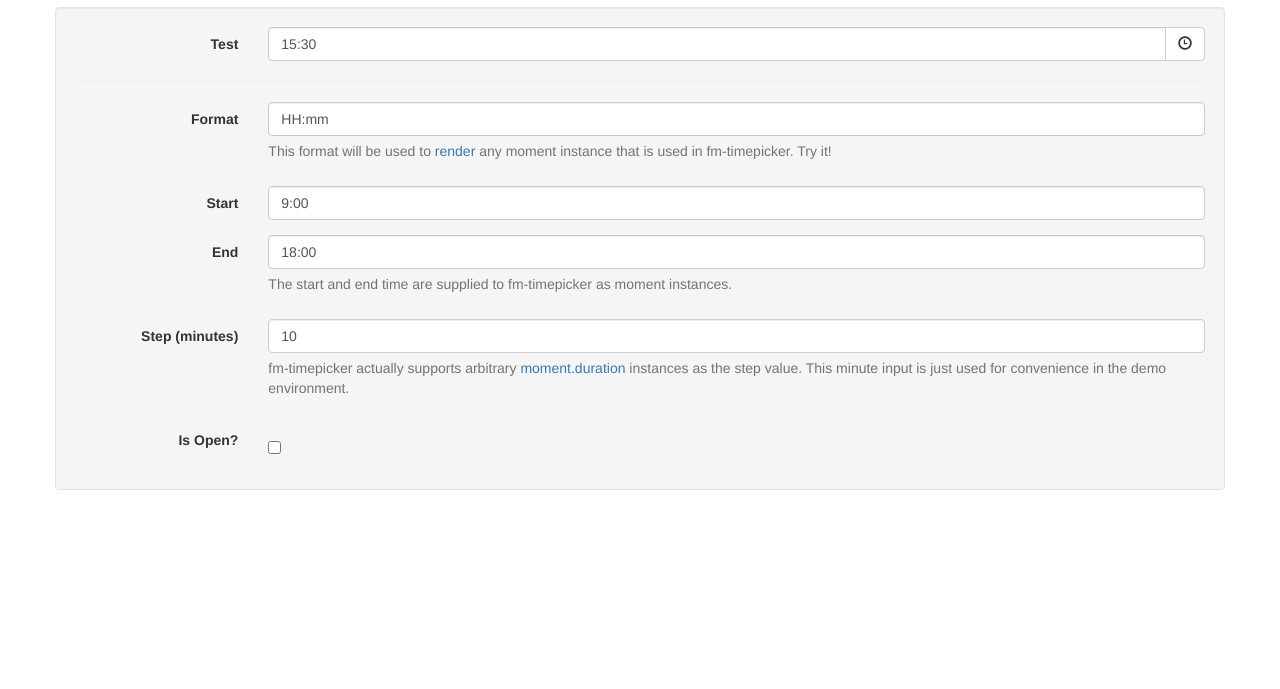
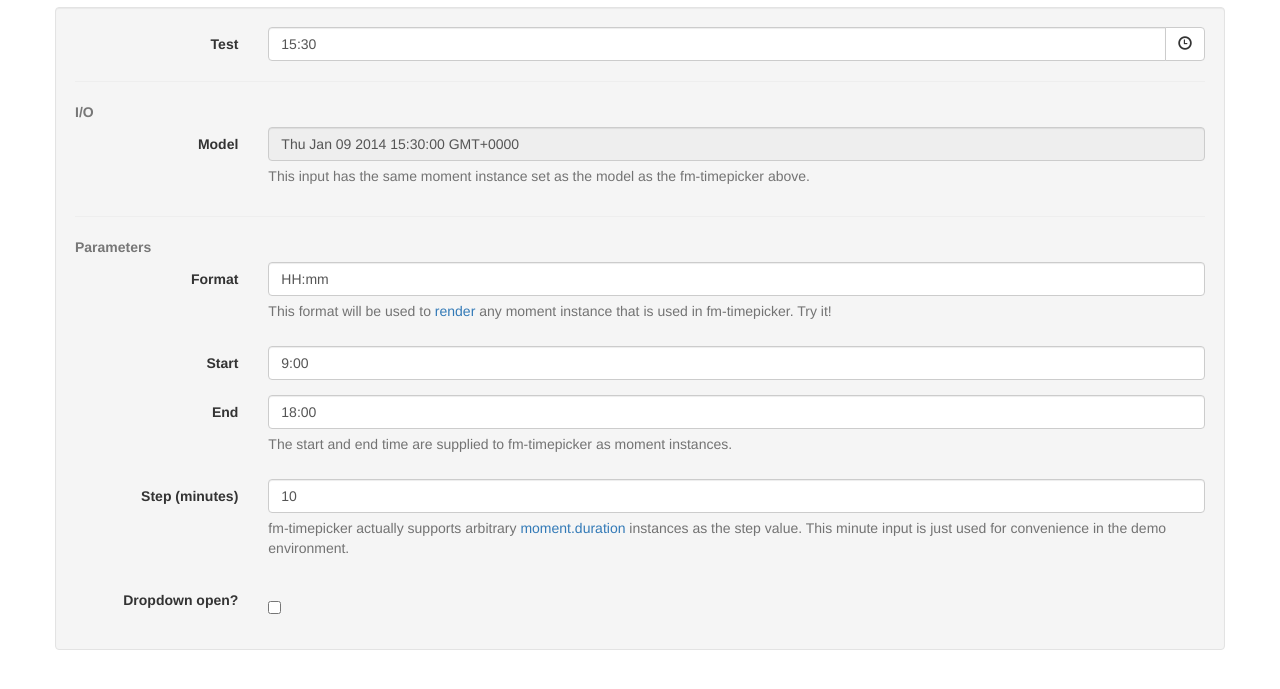
Before and after one commit to luisescobedo/fm-timepicker, a website: page demo.html in a window 1280 px wide. Shown: the part 49-738 px from the top of the page. Drawn offline with nearby package versions, Linux system fonts and the light colour scheme.

Commit message:
Updated demo page

```diff
--- a/demo.html
+++ b/demo.html
@@ -16,7 +16,8 @@
           <label class="control-label col-sm-2" for="time">Test</label>
 
           <div class="col-sm-10">
-            <fm-timepicker id="time" name="time" ng-model="time" start-time="start" end-time="end" step="step" format="timeFormat" is-open="isOpen"></fm-timepicker>
+            <fm-timepicker id="time" name="time" ng-model="time" start-time="start" end-time="end" step="step" format="timeFormat"
+                           is-open="isOpen"></fm-timepicker>
             <p class="text-danger" ng-show="form.time.$error.time">The selected time is not a valid time understood by fm-timepicker.</p>
 
             <p class="text-danger" ng-show="form.time.$error.bounds">The selected time does not lie within the specified start and end time.</p>
@@ -24,7 +25,23 @@
             <p class="text-danger" ng-show="form.time.$error.step">The selected time does not lie on a time value that would fit the given time step.</p>
           </div>
         </div>
+
         <hr>
+
+        <label class="text-muted">I/O</label>
+        <div class="form-group">
+          <label class="control-label col-sm-2" for="model">Model</label>
+
+          <div class="col-sm-10">
+            <input type="text" id="model" class="form-control" ng-model="time" disabled>
+
+            <p class="help-block">This input has the same moment instance set as the model as the fm-timepicker above.</p>
+          </div>
+        </div>
+
+        <hr>
+
+        <label class="text-muted">Parameters</label>
 
         <div class="form-group">
           <label class="control-label col-sm-2" for="timeFormat">Format</label>
@@ -67,7 +84,8 @@
         </div>
 
         <div class="form-group">
-          <label class="col-sm-2 control-label">Is Open?</label>
+          <label class="col-sm-2 control-label">Dropdown open?</label>
+
           <div class="col-sm-10">
             <div class="checkbox">
               <label class="control-label" for="isOpen">
```
